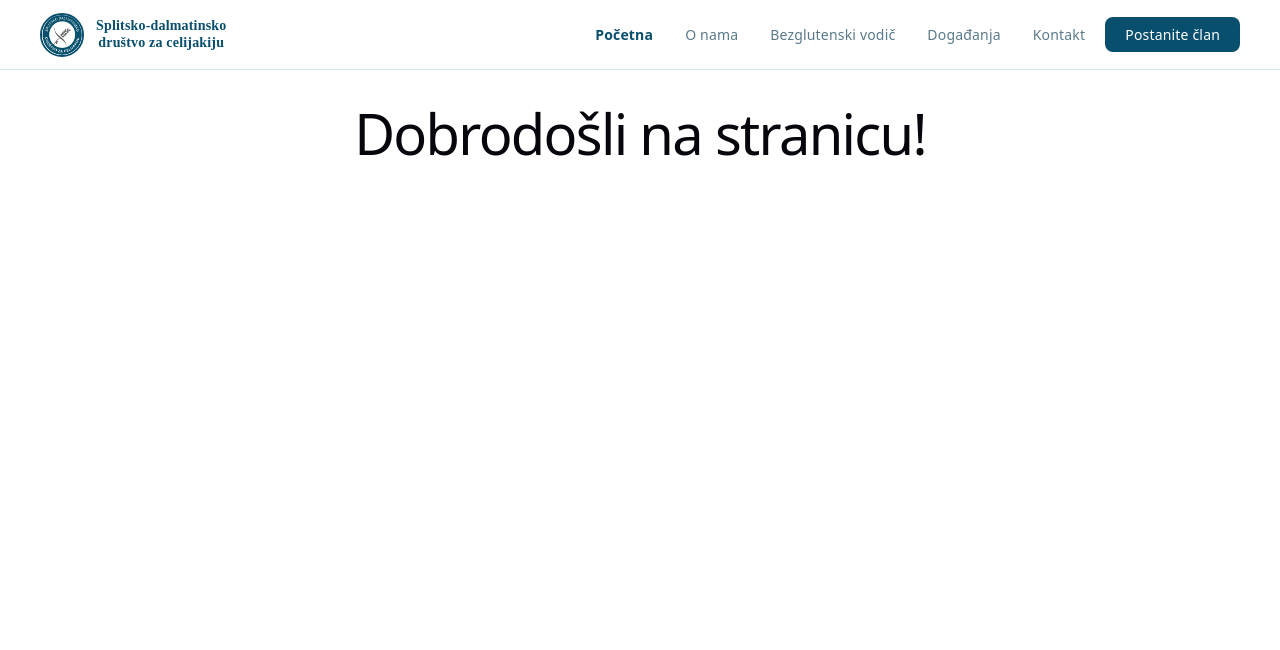
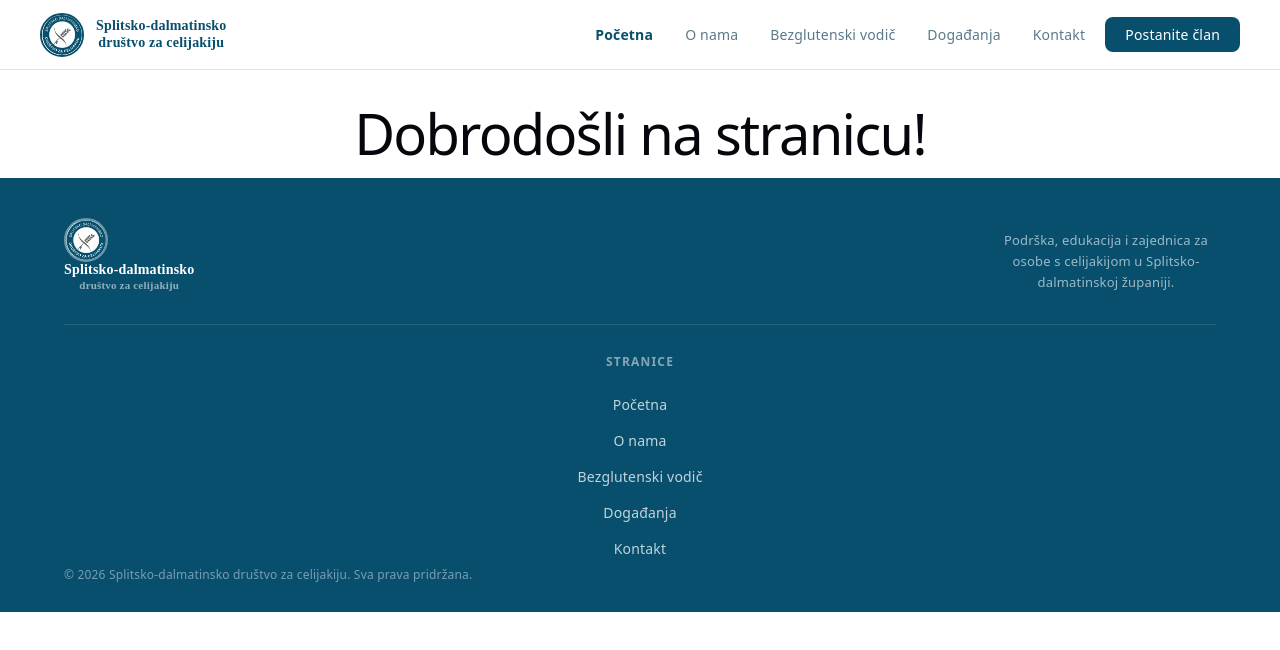
Before and after one commit to mstrin01/celiac-split, a React (Vite) app: page / in a window 1280 px wide. Shown: the top 650 px of the page. Built offline with nearby package versions, Linux system fonts and the light colour scheme.

Commit message:
footer v1.0

```diff
--- /dev/null
+++ b/src/components/Footer.jsx
@@ -0,0 +1,58 @@
+import React from "react";
+import Logo from "../assets/images/logo.png";
+import "../styles/Footer.css";
+
+const Footer = () => {
+  return (
+    <footer>
+      <div className="footer-top">
+        <div className="footer-brand">
+          <div className="logo">
+            <img
+              src={Logo}
+              alt="Logo društva"
+              className="logo-icon"
+            />
+        </div>
+            <div className="logo-text">
+              <span style={{ color: "white" }}>
+                Splitsko-dalmatinsko
+              </span>
+              <span style={{ color: "rgba(255,255,255,0.55)" }}>
+                društvo za celijakiju
+              </span>
+            </div>
+          </div>
+
+          <p className="footer-tagline">
+            Podrška, edukacija i zajednica za osobe s celijakijom u
+            Splitsko-dalmatinskoj županiji.
+          </p>
+        </div>
+
+        <div className="footer-links">
+          <h4>Stranice</h4>
+          <ul>
+            <li><a href="/">Početna</a></li>
+            <li><a href="#about">O nama</a></li>
+            <li><a href="#guide">Bezglutenski vodič</a></li>
+            <li><a href="#events">Događanja</a></li>
+            <li><a href="#contact">Kontakt</a></li>
+          </ul>
+        </div>
+
+
+
+      <div className="footer-bottom">
+        <p>
+          © 2026 Splitsko-dalmatinsko društvo za celijakiju.
+          Sva prava pridržana.
+        </p>
+
+
+      </div>
+    </footer>
+  );
+};
+
+export default Footer;
--- a/src/pages/Home.jsx
+++ b/src/pages/Home.jsx
@@ -1,5 +1,6 @@
 import React from "react";
 import Navbar from "../components/Navbar";
+import Footer from "../components/Footer";
 
 const Home = () => {
   return (
@@ -8,7 +9,9 @@ const Home = () => {
       <h1 style={{ textAlign: "center", marginTop: "50px" }}>
         Dobrodošli na stranicu!
       </h1>
+      <Footer />
     </div>
+
   );
 };
 
--- /dev/null
+++ b/src/styles/Footer.css
@@ -0,0 +1,126 @@
+/* ── FOOTER ── */
+footer {
+  width: 100%;
+  background: #084F6E;
+  color: white;
+  padding: 40px 5% 24px;
+  box-sizing: border-box;
+}
+
+.footer-top {
+  display: flex;
+  justify-content: space-between;
+  align-items: flex-start;
+  gap: 40px;
+  flex-wrap: wrap;
+  padding-bottom: 32px;
+  border-bottom: 1px solid rgba(255, 255, 255, 0.12);
+  margin-bottom: 24px;
+}
+
+/* footer logo block */
+.footer-brand .logo {
+  display: flex;
+  align-items: center;
+  gap: 12px;
+}
+
+.footer-brand .logo-icon {
+  width: 44px;
+  height: 44px;
+  border-radius: 50%;
+  object-fit: cover;
+  border: 2px solid rgba(255, 255, 255, 0.4);
+}
+
+.footer-brand .logo-text {
+  display: flex;
+  flex-direction: column;
+}
+
+.footer-brand .logo-text span:first-child {
+  color: white;
+  font-weight: 600;
+  font-size: 14px;
+}
+
+.footer-brand .logo-text span:last-child {
+  color: rgba(255, 255, 255, 0.55);
+  font-size: 11px;
+}
+
+/* tagline */
+.footer-tagline {
+  font-size: 13px;
+  opacity: 0.6;
+  margin-top: 12px;
+  max-width: 220px;
+  line-height: 1.6;
+}
+
+/* links */
+.footer-links h4 {
+  font-size: 12px;
+  font-weight: 700;
+  letter-spacing: 1.2px;
+  text-transform: uppercase;
+  opacity: 0.5;
+  margin-bottom: 14px;
+}
+
+.footer-links ul {
+  list-style: none;
+  display: flex;
+  flex-direction: column;
+  gap: 8px;
+  padding: 0;
+  margin: 0;
+}
+
+.footer-links a {
+  font-size: 14px;
+  opacity: 0.75;
+  color: white;
+  text-decoration: none;
+  transition: opacity 0.2s;
+}
+
+.footer-links a:hover {
+  opacity: 1;
+}
+
+/* bottom row */
+.footer-bottom {
+  display: flex;
+  justify-content: space-between;
+  align-items: center;
+  flex-wrap: wrap;
+  gap: 12px;
+}
+
+.footer-bottom p {
+  font-size: 12px;
+  opacity: 0.45;
+  margin: 0;
+}
+
+.partner-logos {
+  display: flex;
+  align-items: center;
+  gap: 16px;
+  opacity: 0.5;
+  font-size: 12px;
+}
+
+/* responsive */
+@media (max-width: 768px) {
+  .footer-top {
+    flex-direction: column;
+    gap: 24px;
+  }
+
+  .footer-bottom {
+    flex-direction: column;
+    align-items: flex-start;
+  }
+}
```
